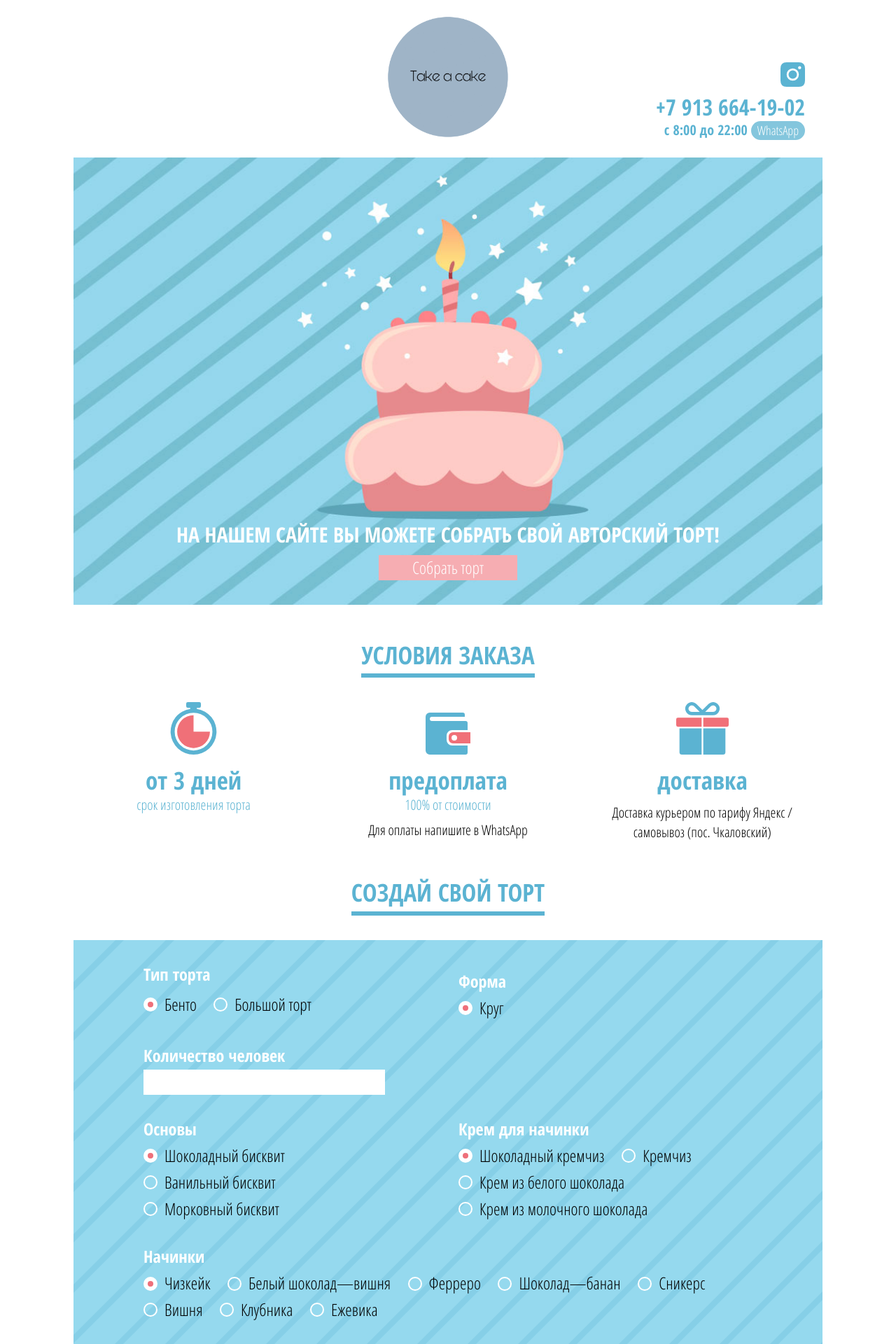
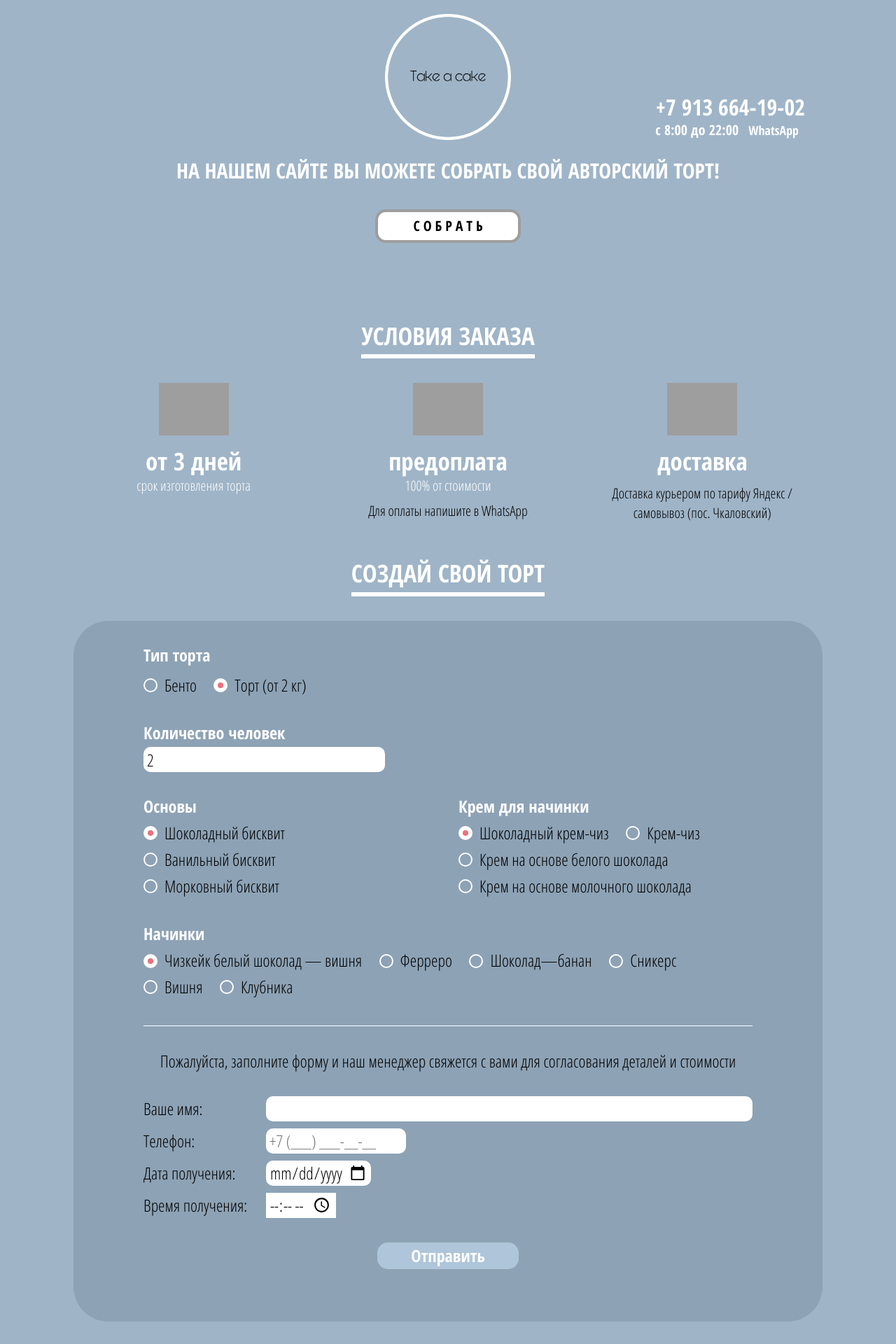
Before and after one commit to hashkeeperok/takeacake, a PHP site: page / in a window 1280 px wide. Shown: the top 1920 px of the page at 70% size. Run offline with PHP 8.4, Linux system fonts and the light colour scheme; grey boxes are pictures that could not be loaded.

Commit message:
Обновление дизайна

```diff
--- a/front/assets/css/common.css?v38.css
+++ b/front/assets/css/common.css?v38.css
@@ -1,5 +1,6 @@
 html,
 body {
+  background-color: #9fb4c7;
   min-height: 100%;
   font: 300 20px/1.4em "Open Sans Condensed", sans-serif;
   color: black;
@@ -18,7 +19,7 @@ body.theme--spring {
 a {
   line-height: 1.2;
   text-decoration: none;
-  color: #5bb3d2;
+  color: white;
   border-bottom: 1px solid;
 }
 .nobr {
@@ -49,7 +50,7 @@ a {
   overflow: hidden;
 }
 .share--color--blue .share__icon {
-  fill: #5bb3d2;
+  fill: white;
 }
 .logo {
   display: block;
@@ -82,7 +83,7 @@ a {
   white-space: nowrap;
   text-decoration: none;
   color: black;
-  border-bottom-color: #5bb3d2;
+  border-bottom-color: white;
 }
 @media screen and (max-width: 991px) {
   .header__menu {
@@ -105,7 +106,7 @@ a {
 }
 .header__contacts .phone {
   font-weight: 700;
-  color: #5bb3d2;
+  color: white;
 }
 .header__contacts .phone .phone__number {
   font-size: 32px;
@@ -122,12 +123,11 @@ a {
 .header__contacts .phone .whatsapp {
   display: inline-block;
   padding: 0 0.5em;
-  font-weight: 400;
+  font-weight: 600;
   font-size: 0.9rem;
   text-decoration: none;
   line-height: 1.5;
   color: white;
-  background: rgba(91, 179, 210, 0.75);
   border: 0;
   border-radius: 999px;
 }
@@ -150,7 +150,7 @@ a {
 }
 .local-band-logo {
   display: block;
-  width: 160px;
+  width: 180px;
   margin: 0 auto 35px;
   border: none;
   overflow: hidden;
@@ -166,7 +166,7 @@ h1 {
   line-height: 1.25em;
   text-transform: uppercase;
   text-align: center;
-  color: #5bb3d2;
+  color: white;
 }
 h1 span {
   display: inline-block;
@@ -198,13 +198,13 @@ h1 span {
   text-decoration: none;
   color: white;
   background: #f6adb2;
-  border-radius: 0;
+  border-radius: 15px;
   border: none;
   cursor: pointer;
   -webkit-appearance: none;
 }
 .btn--blue {
-  background: #5bb3d2;
+  background: white;
 }
 .intro {
   padding: 35px;
@@ -284,7 +284,7 @@ h1 span {
   color: white;
 }
 .product .product__new {
-  background: #5bb3d2;
+  background: white;
 }
 .product .product__hit {
   background: #ee707a;
@@ -388,13 +388,13 @@ h1 span {
   line-height: 1.1em;
   text-align: center;
   color: white;
-  background: #5bb3d2;
+  background: white;
   border-radius: 50%;
   overflow: hidden;
 }
 .product .spin-container .minus,
 .product .spin-container .plus {
-  background: #5bb3d2;
+  background: white;
 }
 .product.selected:after {
   content: "";
@@ -449,21 +449,20 @@ h1 span {
   background-size: auto 100%;
 }
 .condition__icon--time {
-  background-image: url("../images/i-timing.svg");
+  background-image: url("../images/i-timing.png");
 }
 .condition__icon--payment {
-  background-image: url("../images/i-payment.svg");
-  background-size: auto 80%;
+  background-image: url("../images/i-payment.png");
 }
 .condition__icon--delivery {
-  background-image: url("../images/i-delivery.svg");
+  background-image: url("../images/i-delivery.png");
 }
 .condition__title {
   font-weight: 700;
   font-size: 1.75rem;
   line-height: 1.25em;
   text-transform: lowercase;
-  color: #5bb3d2;
+  color: white;
 }
 .condition__title small {
   display: block;
@@ -497,7 +496,7 @@ h1 span {
 }
 .place__name {
   font-weight: 700;
-  color: #5bb3d2;
+  color: white;
 }
 input[type="text"] {
   box-sizing: border-box;
@@ -507,7 +506,7 @@ input[type="text"] {
   font-size: inherit;
   line-height: 1.25em;
   background: white;
-  border-radius: 0;
+  border-radius: 10px;
   border: 0;
   vertical-align: top;
   outline: 0;
@@ -539,7 +538,8 @@ select {
 input[type="submit"] {
   font-size: inherit;
   line-height: 1.5em;
-  background: #f6adb2;
+  font-weight: bold;
+  background: #afc5d9;
   outline: 0;
 }
 input[type="submit"][disabled] {
@@ -558,7 +558,8 @@ input[type="submit"][disabled] {
   padding: 35px 100px 50px;
   font-size: 1.2rem;
   line-height: 1.25;
-  background: #95d9ee url("../images/stripes-blue.png") repeat;
+  background: #8da2b5;
+  border-radius: 50px;
 }
 .form h1 {
   color: white;
@@ -597,7 +598,7 @@ input[type="submit"][disabled] {
   margin-top: 35px;
   margin-bottom: 35px;
   height: 1px;
-  background: #5bb3d2;
+  background: white;
 }
 .order-form [name="name"] {
   width: 100%;
@@ -701,13 +702,16 @@ input[type="submit"][disabled] {
 .designer-top {
   position: relative;
   box-sizing: border-box;
-  min-height: 620px;
-  padding: 520px 35px 35px;
+  padding: 0px 35px 35px;
   text-align: center;
   color: white;
-  background: url("../../../data/images/own-cake.jpg") no-repeat center;
   background-size: cover;
 }
+
+.designer-top__ctrls {
+  border-radius: 13px;
+}
+
 .designer-top__caption {
   margin-bottom: 10px;
   font-weight: 700;
@@ -757,6 +761,7 @@ input[type="submit"][disabled] {
 .designer-form [name="date"] {
   width: 100%;
   max-width: 150px;
+  border-radius: 10px;
 }
 .designer-form [name="time"] {
   width: 100%;
@@ -1327,3 +1332,58 @@ input[type="submit"][disabled] {
     width: 100%;
   }
 }
+
+
+:root {
+  --animate: 1;
+}
+.square {
+  width: 200px;
+  height: 40px;
+  background: white;
+  border-radius: 15px;
+  border: #9d9d9d 4px solid;
+  animation: wipe-enter-1 calc(var(--animate) * 1s)
+}
+.square a {
+  color: black;
+  border: none;
+  line-height: 40px;
+  font-weight: bold;
+}
+@keyframes wipe-enter-1 {
+  0% {
+    transform: scale(0, .025)
+  }
+  50% {
+    transform: scale(1, .025)
+  }
+}
+
+
+.wrap {
+  display: flex
+}
+.stage {
+  position: relative;
+  height: 100px;
+}
+.stage, .stage-footer {
+  display: flex;
+  align-items: center;
+  justify-content: center;
+}
+.stage-footer {
+  padding: 16px
+}
+button {
+  padding: 12px;
+  border-radius: 6px;
+  background: #028e4a;
+  color: #fff;
+  font-weight: 700;
+  border: none;
+  transition: background calc(var(--animate)*0.2s) ease;
+  min-width: 200px;
+  cursor: pointer;
+}
--- a/front/assets/js/common.js
+++ b/front/assets/js/common.js
@@ -414,4 +414,21 @@ $(function () {
       lazyLoadCovers();
     });
 
+  $('#type_bento').on('click', function() {
+    $('#person_count').hide();
+    $('#filling_bento').show();
+    $('#filling_tort').hide();
+    $('#inner').hide();
+    $($('#filling_bento [name="filling"]')[0]).click();
+  });
+
+  $('#type_tort').on('click', function() {
+    $('#person_count').show();
+    $('#filling_bento').hide();
+    $('#filling_tort').show();
+    $('#inner').show();
+    $($('#filling_tort [name="filling"]')[0]).click();
+  });
+
+  dateId.min = new Date().toISOString().split("T")[0];
 });
--- a/index.html
+++ b/index.php
@@ -48,16 +48,6 @@
                   ../front/assets/images/logo.png 4x">
             </a>
             <div class="header__contacts">
-                <div class="share share--color--blue">
-                    <div class="share__items">
-                        <a class="share__item share__instagram" href="https://www.instagram.com/take_a_cake_omsk/"
-                           rel="nofollow" target="_blank" title="Instagram">
-                            <svg class="share__icon">
-                                <use xlink:href="#instagram"></use>
-                            </svg>
-                        </a>
-                    </div>
-                </div>
                 <div class="phone">
                     <div class="phone__number">
                         <a class="link phone-link" href="tel:+79263713629" rel="nofollow">+7 913 664-19-02</a>
@@ -80,8 +70,12 @@
 
                     <div class="designer-top__caption">На нашем сайте вы можете собрать свой авторский торт!</div>
 
-                    <div class="designer-top__ctrls">
-                        <a class="btn" href="#section-designer">Собрать торт</a>
+                    <div class="stage">
+                        <div class="wrap">
+                            <div class="square">
+                                <a href="#section-designer">С О Б Р А Т Ь</a>
+                            </div>
+                        </div>
                     </div>
 
                 </div>
@@ -140,36 +134,25 @@
                             <div class="form__item designer__part">
                                 <div class="designer__inputs">
                                     <label class="radio">
-                                        <input class="radio__input" type="radio" name="type" value="Бенто" checked>
+                                        <input class="radio__input" type="radio" id="type_bento" name="type" value="Бенто">
                                         <span class="radio__text">Бенто</span>
                                     </label>
                                     <label class="radio">
-                                        <input class="radio__input" type="radio" name="type" value="Большой торт">
-                                        <span class="radio__text">Большой торт</span>
-                                    </label>
-                                </div>
-                            </div>
-                        </div>
-                        <div class="col col-6 col-xs-12">
-                            <div class="form__item designer__part">
-                                <div class="designer__caption">Форма</div>
-                                <div class="designer__inputs">
-                                    <label class="radio">
-                                        <input class="radio__input" type="radio" name="shape" value="Круг" checked>
-                                        <span class="radio__text">Круг</span>
+                                        <input class="radio__input" type="radio" id="type_tort" name="type" value="Большой торт" checked>
+                                        <span class="radio__text">Торт (от 2 кг)</span>
                                     </label>
                                 </div>
                             </div>
                         </div>
                     </div>
 
-                    <div class="row">
+                    <div class="row" id="person_count">
                         <div class="col col-5 col-md-12 col-xs-12">
                             <div class="form__item designer__part">
                                 <div class="designer__caption">Количество человек</div>
                                 <div class="designer__inputs">
                                     <div class="input">
-                                        <input class="input__ctrl" type="text" name="person_count" value="">
+                                        <input class="input__ctrl" type="text" name="person_count" value="2" required>
                                     </div>
                                 </div>
                             </div>
@@ -196,41 +179,59 @@
                                 </div>
                             </div>
                         </div>
-                        <div class="col col-6 col-xs-12">
+                        <div class="col col-6 col-xs-12" id="inner">
                             <div class="form__item designer__part">
                                 <div class="designer__caption">Крем для начинки</div>
                                 <div class="designer__inputs">
                                     <label class="radio">
-                                        <input class="radio__input" type="radio" name="inner" value="Шоколадный кремчиз" checked>
-                                        <span class="radio__text">Шоколадный кремчиз</span>
+                                        <input class="radio__input" type="radio" name="inner" value="Шоколадный крем-чиз" checked>
+                                        <span class="radio__text">Шоколадный крем-чиз</span>
                                     </label>
                                     <label class="radio">
-                                        <input class="radio__input" type="radio" name="inner" value="Кремчиз">
-                                        <span class="radio__text">Кремчиз</span>
+                                        <input class="radio__input" type="radio" name="inner" value="Крем-чиз">
+                                        <span class="radio__text">Крем-чиз</span>
                                     </label>
                                     <label class="radio">
-                                        <input class="radio__input" type="radio" name="inner" value="Крем из белого шоколада">
-                                        <span class="radio__text">Крем из белого шоколада</span>
+                                        <input class="radio__input" type="radio" name="inner" value="Крем на основе белого шоколада">
+                                        <span class="radio__text">Крем на основе белого шоколада</span>
                                     </label>
                                     <label class="radio">
-                                        <input class="radio__input" type="radio" name="inner" value="Крем из молочного шоколада">
-                                        <span class="radio__text">Крем из молочного шоколада</span>
+                                        <input class="radio__input" type="radio" name="inner" value="Крем на основе молочного шоколада">
+                                        <span class="radio__text">Крем на основе молочного шоколада</span>
                                     </label>
                                 </div>
                             </div>
                         </div>
                     </div>
 
-                    <div class="form__item designer__part">
+                    <div class="form__item designer__part" style="display: none" id="filling_bento">
                         <div class="designer__caption">Начинки</div>
                         <div class="designer__inputs">
                             <label class="radio">
-                                <input class="radio__input" type="radio" name="filling" value="Чизкейк" checked>
-                                <span class="radio__text">Чизкейк</span>
+                                <input class="radio__input" type="radio" name="filling" value="Банан" checked>
+                                <span class="radio__text">Банан</span>
                             </label>
                             <label class="radio">
-                                <input class="radio__input" type="radio" name="filling" value="Белый шоколад—вишня">
-                                <span class="radio__text">Белый шоколад—вишня</span>
+                                <input class="radio__input" type="radio" name="filling" value="Белый шоколад">
+                                <span class="radio__text">Белый шоколад</span>
+                            </label>
+                            <label class="radio">
+                                <input class="radio__input" type="radio" name="filling" value="Молочный шоколад">
+                                <span class="radio__text">Молочный шоколад</span>
+                            </label>
+                            <label class="radio">
+                                <input class="radio__input" type="radio" name="filling" value="Ягодная">
+                                <span class="radio__text">Ягодная</span>
+                            </label>
+                        </div>
+                    </div>
+
+                    <div class="form__item designer__part" id="filling_tort">
+                        <div class="designer__caption">Начинки</div>
+                        <div class="designer__inputs">
+                            <label class="radio">
+                                <input class="radio__input" type="radio" name="filling" value="Белый шоколад—вишня" checked>
+                                <span class="radio__text">Чизкейк белый шоколад — вишня</span>
                             </label>
                             <label class="radio">
                                 <input class="radio__input" type="radio" name="filling" value="Ферреро">
@@ -252,10 +253,6 @@
                                 <input class="radio__input" type="radio" name="filling" value="Клубника">
                                 <span class="radio__text">Клубника</span>
                             </label>
-                            <label class="radio">
-                                <input class="radio__input" type="radio" name="filling" value="Ежевика">
-                                <span class="radio__text">Ежевика</span>
-                            </label>
                         </div>
                     </div>
 
@@ -267,7 +264,7 @@
                         <div class="form__label"><label>Ваше имя:</label></div>
                         <div class="form__fields">
                             <div class="input">
-                                <input class="input__ctrl" type="text" name="name">
+                                <input class="input__ctrl" type="text" name="name" required>
                             </div>
                         </div>
                     </div>
@@ -276,7 +273,7 @@
                         <div class="form__fields">
                             <div class="input">
                                 <input class="input__ctrl" type="text" name="phone" value=""
-                                       placeholder="+7 (___) ___-__-__">
+                                       placeholder="+7 (___) ___-__-__" required>
                             </div>
                         </div>
                     </div>
@@ -284,7 +281,15 @@
                         <div class="form__label"><label>Дата получения:</label></div>
                         <div class="form__fields">
                             <div class="input">
-                                <input class="input__ctrl" type="text" name="date" placeholder="__.__.____">
+                                <input class="input__ctrl" id="dateId" type="date" name="date" placeholder="__.__.____" required>
+                            </div>
+                        </div>
+                    </div>
+                    <div class="form__item">
+                        <div class="form__label"><label>Время получения:</label></div>
+                        <div class="form__fields">
+                            <div class="input">
+                                <input class="input__ctrl" type="time" name="time" placeholder="__.__.____">
                             </div>
                         </div>
                     </div>
@@ -301,8 +306,11 @@
     <div id="footer" class="footer">
         <div class="container">
 
-            <a class="local-band-logo" href="/" target="_blank">
-                <img src="../front/assets/images/logo.png" width="160" height="160" alt="Take a cake">
+            <a class="local-band-logo" href="/">
+                <img src="../front/assets/images/logo.png" width="180px" alt="Take a cake"
+                     srcset="../front/assets/images/logo.png 2x,
+                   ../front/assets/images/logo.png 3x,
+                  ../front/assets/images/logo.png 4x">
             </a>
 
             <div class="share">
@@ -316,7 +324,7 @@
                 </div>
             </div>
 
-            <div class="copyright">&copy; 2021 Take a cake</div>
+            <div class="copyright">&copy; 2021-<?= date("Y"); ?> Take a cake</div>
 
         </div>
     </div>
```
Also changed, not shown: front/assets/images/i-delivery.svg (deleted), front/assets/images/i-payment.svg (deleted).
